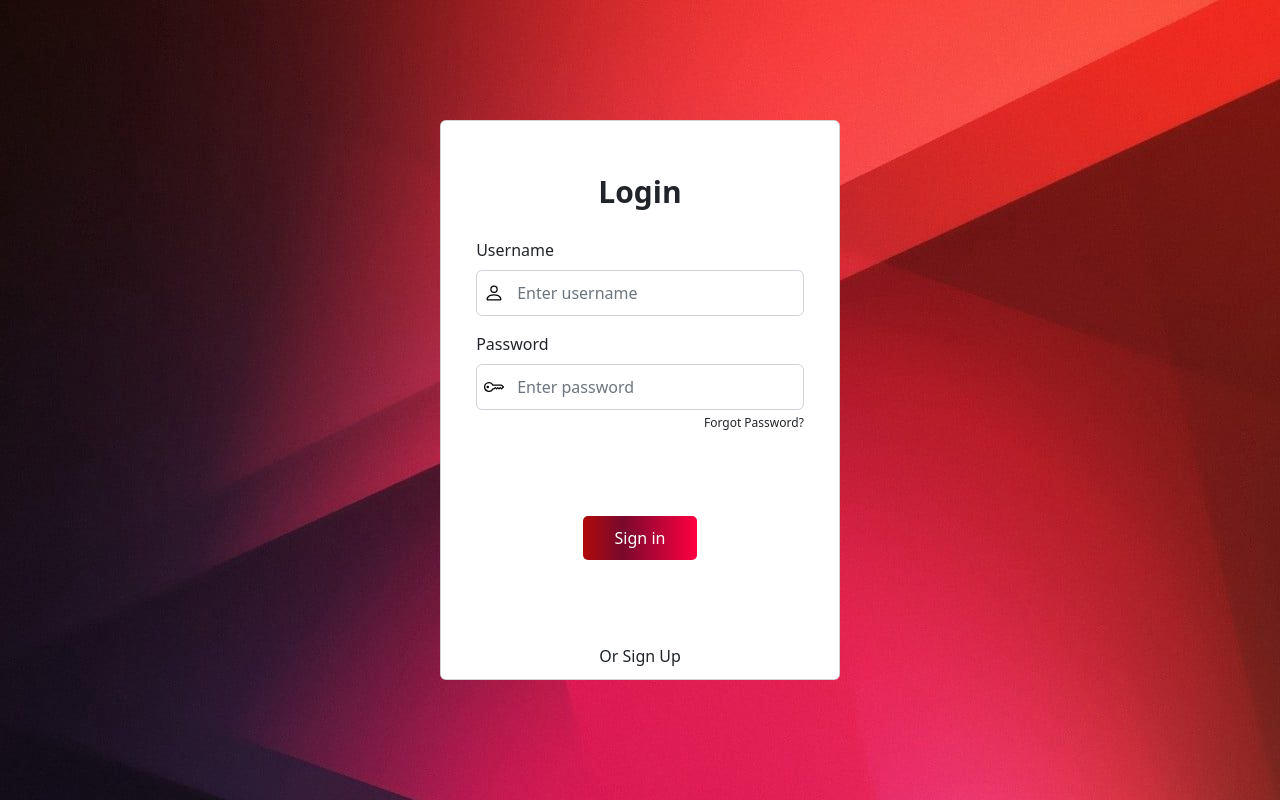
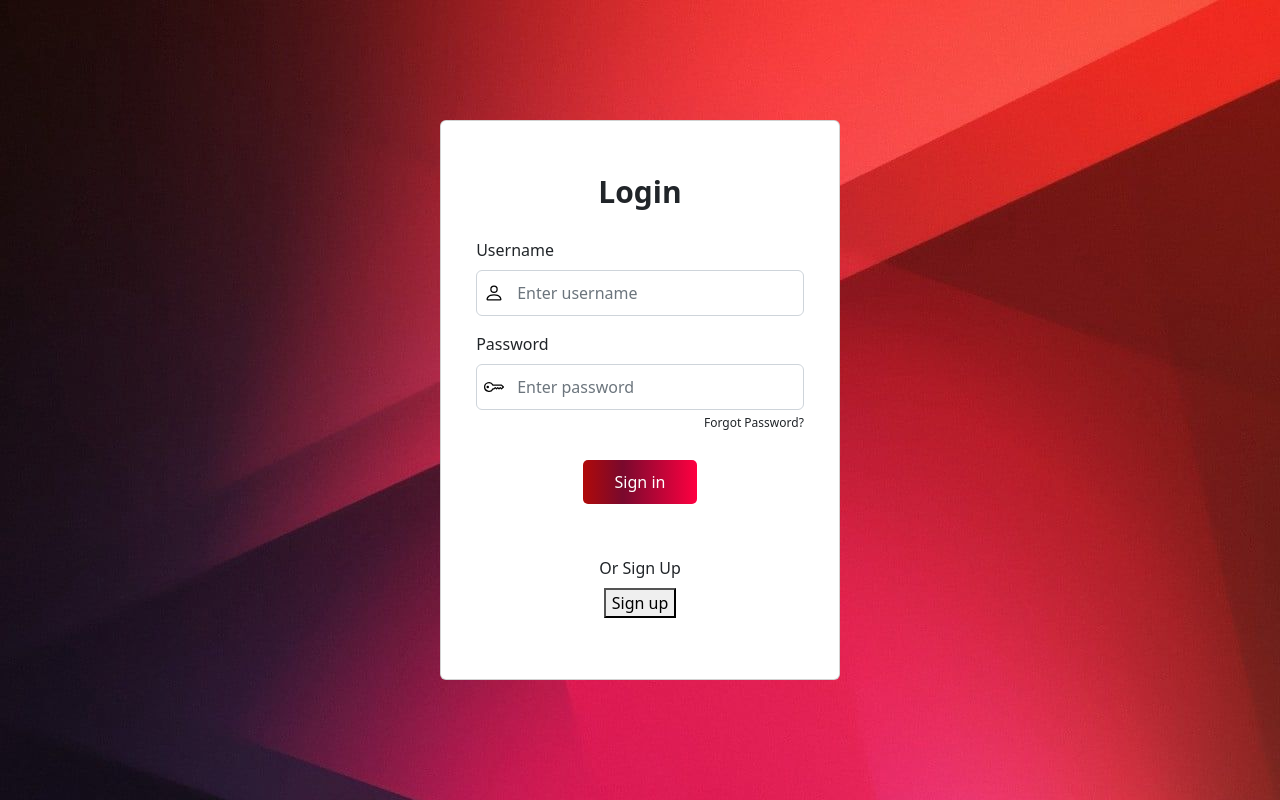
Before and after one commit to Katabatix/SocialMediaProj, a React (Create React App) app in the folder frontend/: page / in a window 1280 px wide. Built offline with nearby package versions, Linux system fonts and the light colour scheme.

Commit message:
feat: back button from sign up

```diff
--- a/frontend/src/Login/LoginPage.css
+++ b/frontend/src/Login/LoginPage.css
@@ -1,9 +1,16 @@
 .loginPageCardBody  {
     min-width: 400px;
+    max-height: 600px;
     overflow-y: scroll;
     overflow-x: hidden;
+    -ms-overflow-style: none;  /* IE and Edge */
+    scrollbar-width: none;  /* Firefox */
 }
 
+.loginPageCardBody::-webkit-scrollbar {
+    /* Chrome, Safari, Opera*/
+    display: none;
+}
 #usernameInputBoxLabel {
     position: relative;
 }
@@ -37,7 +44,7 @@
     padding: 10px 40px;
 }
 
-#submitButton {
+.submitButton {
     color: white;
     padding: 10px 32px;
     cursor: pointer;
--- a/frontend/src/Login/LoginPage.tsx
+++ b/frontend/src/Login/LoginPage.tsx
@@ -77,16 +77,16 @@ const LoginPage = (): JSX.Element => {
                     </div>
                     <div className="col-1"></div>
                 </div>
-                <div className="row" style={{ marginTop: "10vh" }}>
+                <div className="mt-4 row">
                     <div className="col-1"></div>
                     <div className="col" style={{ display: "flex", justifyContent: "center" }}>
-                        <Button type="submit" id="submitButton">
+                        <Button type="submit" className="submitButton">
                             Sign in
                         </Button>
                     </div>
                     <div className="col-1"></div>
                 </div>
-                <div className="row" style={{ marginTop: "10vh" }}>
+                <div className="mt-5 row">
                     <div className="col"></div>
                     <div className="col" style={{ display: "flex", justifyContent: "center" }}>
                         <Form.Label>
@@ -98,12 +98,10 @@ const LoginPage = (): JSX.Element => {
                 <div className="row">
                     <div className="col-1"></div>
                     <div className="col" style={{ display: "flex", justifyContent: "center" }}>
-                        <button id="signUpButton" onClick={event => Signup(event)}>
+                        <button className="signUpButton" onClick={event => Signup(event)}>
                             Sign up
                         </button>
                     </div>
-
-                    {/* <Navigate to="/signup">Sign up</Navigate> */}
                     <div className="col-1"></div>
                 </div>
             </Form>
--- a/frontend/src/Signup/SignupPage.css
+++ b/frontend/src/Signup/SignupPage.css
@@ -1,12 +1,14 @@
-.loginPageCardBody  {
+.signUpPageCardBody  {
     min-width: 400px;
+    max-height: 800px;
+
     overflow-y: scroll;
     overflow-x: hidden;
     -ms-overflow-style: none;  /* IE and Edge */
     scrollbar-width: none;  /* Firefox */
 }
 
-.loginPageCardBody::-webkit-scrollbar {
+.signUpPageCardBody::-webkit-scrollbar {
     /* Chrome, Safari, Opera*/
     display: none;
 }
--- a/frontend/src/Signup/SignupPage.tsx
+++ b/frontend/src/Signup/SignupPage.tsx
@@ -2,9 +2,14 @@ import React from 'react';
 import { Button, Card, Form } from 'react-bootstrap';
 import 'bootstrap/dist/css/bootstrap.css';
 import './SignupPage.css'
+import { useNavigate } from 'react-router-dom';
 const SigninPage: React.FunctionComponent = () => {
+
+    const navigate = useNavigate()
+    const goBack = (event: React.MouseEvent<HTMLButtonElement, MouseEvent>) => navigate('/');
+
     return (
-        <Card className="loginPageCardBody" style={{ marginLeft: "auto", marginRight: "auto", top: "5vh", width: "20%", height: "90%" }}>
+        <Card className="signUpPageCardBody" style={{ marginLeft: "auto", marginRight: "auto", top: "5vh", width: "20%", height: "90%" }}>
             <Form onSubmit={e => { }}>
                 <div className="mt-5 row">
                     <div className="col"></div>
@@ -124,13 +129,16 @@ const SigninPage: React.FunctionComponent = () => {
                     <div className="col-1"></div>
                 </div>
                 <div className="mt-5 row">
-                    <div className="col-1"></div>
-                    <div className="col" style={{ display: "flex", justifyContent: "center" }}>
-                        <Button type="submit" id="submitButton">
+                    <div className="col-6" style={{ display: "flex", justifyContent: "right" }}>
+                        <Button onClick={goBack} className="submitButton">
+                            Cancel
+                        </Button>
+                    </div>
+                    <div className="col-6" style={{ display: "flex", justifyContent: "left" }}>
+                        <Button type="submit" className="submitButton">
                             Sign Up
                         </Button>
                     </div>
-                    <div className="col-1"></div>
                 </div>
             </Form>
         </Card>
```
